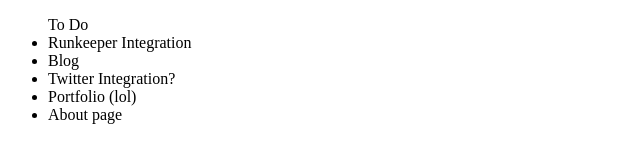
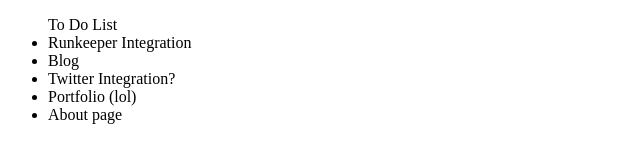
Before and after one commit to thenicklux/nicklux.com, a plain HTML site: page plans/index.html in a window 1280 px wide. Shown: the full height of the page, 0-640 px from the left. Drawn offline with Linux system fonts and the light colour scheme.

Commit message:
add plans

```diff
--- a/plans/index.html
+++ b/plans/index.html
@@ -9,7 +9,7 @@
 </head>
 
 <body>
-    <Ul>To Do
+    <Ul>To Do List
         <li>Runkeeper Integration</li>
         <li>Blog</li>
         <li>Twitter Integration?</li>
```
